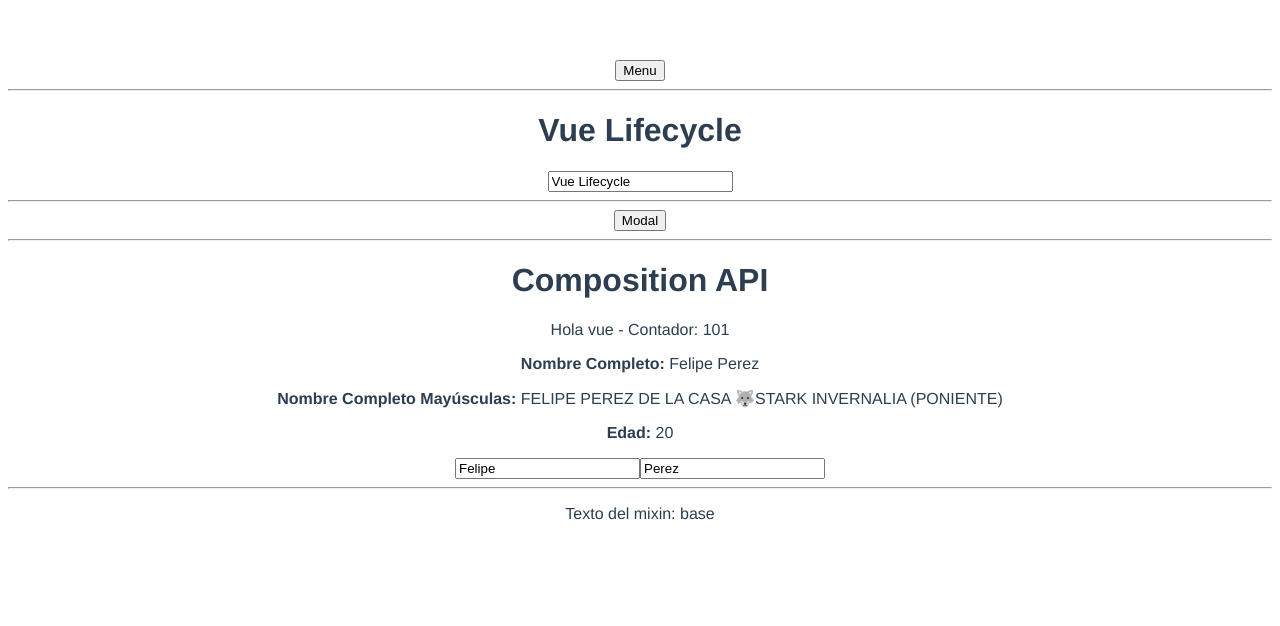
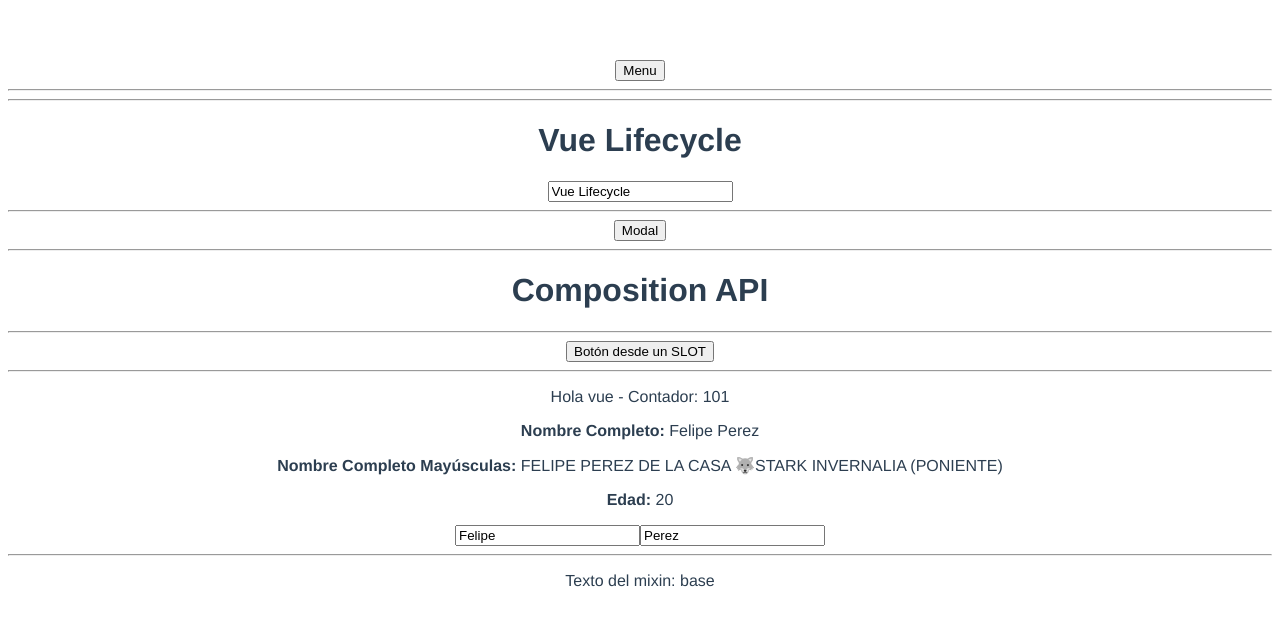
Before and after one commit to afperdomo2/curso-vue-composition-api, a Vue app: page / in a window 1280 px wide. Shown: the top 626 px of the page. Built offline with nearby package versions, Linux system fonts and the light colour scheme.

Commit message:
Uso de Context en Composition API

```diff
--- a/src/App.vue
+++ b/src/App.vue
@@ -1,6 +1,8 @@
 <template>
   <div>
     <button @click="show = !show">Menu</button>
+    <hr />
+
     <Transition name="fade">
       <NavMenu v-show="show" />
     </Transition>
@@ -9,7 +11,13 @@
     <LifeCycle />
     <hr />
 
-    <CompositionApi ciudad="Invernalia" continente="Poniente" />
+    <CompositionApi ciudad="Invernalia" continente="Poniente" otro="algo">
+      <template v-slot:content>
+        <hr />
+        <button>Botón desde un SLOT</button>
+        <hr />
+      </template>
+    </CompositionApi>
     <hr />
 
     <p>{{ textoBase }}</p>
--- a/src/components/CompositionApi.vue
+++ b/src/components/CompositionApi.vue
@@ -1,5 +1,8 @@
 <template>
   <h1>Composition API</h1>
+
+  <slot name="content"></slot>
+
   <p>{{ text }} - Contador: {{ counter }}</p>
   <p>
     <b>Nombre Completo:</b>
@@ -25,7 +28,19 @@ export default {
     ciudad: String,
     continente: String,
   },
-  setup(props) {
+  setup(props, { attrs, expose, slots }) {
+    /*
+     * Context - attrs
+     * Atributos pasados al componente, que no son recibidos en props
+     */
+    console.log("Attrs =>", attrs.otro);
+
+    /**
+     * Context - Solts
+     * Un objeto con todas las funciones de renderizado de los templates de Slots
+     */
+    console.log("Slots =>", slots);
+
     /*
      * toRefs
      * Convierte todas las propiedades en un objeto simple con propiedades que son referencias.
@@ -90,6 +105,12 @@ export default {
       console.log("mounted Composition API");
     });
 
+    // Context - Expose. Puede publicar una variable o un objeto
+    expose({
+      persona,
+      counter,
+    });
+
     return {
       text,
       counter,
```
